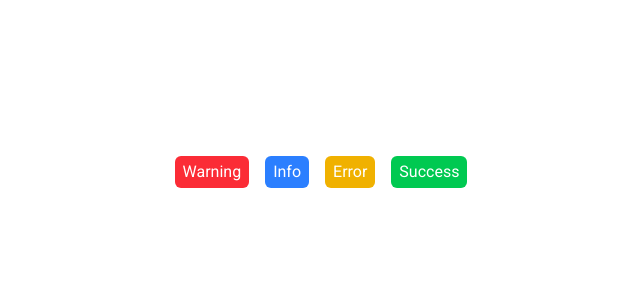
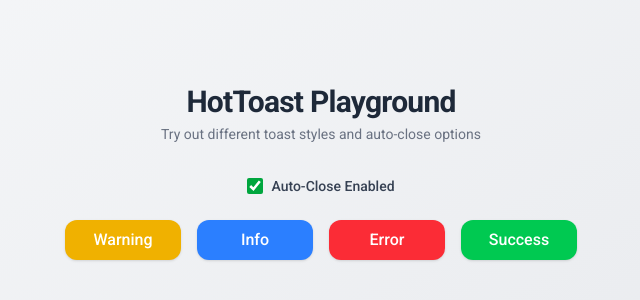
Before and after one commit to ariankheradmand/GSAP-Practice, a Next.js app: page /HotToast in a window 1280 px wide. Shown: the part 228-528 px from the top of the page, without its empty margins (319-959 px from the left). Built offline with nearby package versions, Linux system fonts and the light colour scheme.

Commit message:
finish the HotToast

```diff
--- a/app/HotToast/page.js
+++ b/app/HotToast/page.js
@@ -5,53 +5,76 @@
 
 function Page() {
   const [toast, setToast] = useState(null);
+  const [withTimer, setWithTimer] = useState(true); // ⬅️ checkbox state
 
   const showToast = (type, content) => {
-    // Reset first to cancel the old toast
     setToast(null);
-
-    // Small timeout so React unmounts the old one before mounting new
     setTimeout(() => {
       setToast({ type, content, id: Date.now() });
     }, 50);
   };
 
   return (
-    <div className="w-full h-screen flex items-center justify-center gap-4">
+    <div className="w-full h-screen flex flex-col items-center justify-center bg-gradient-to-br from-gray-50 to-gray-200 px-6">
+      {/* Title */}
+      <div className="text-center mb-8">
+        <h1 className="text-3xl font-bold text-gray-800 tracking-tight">
+          HotToast Playground
+        </h1>
+        <p className="text-gray-500 text-sm mt-1">
+          Try out different toast styles and auto-close options
+        </p>
+      </div>
+
+      {/* Toggle for timer */}
+      <label className="flex items-center gap-2 text-sm font-medium text-gray-700 mb-6">
+        <input
+          type="checkbox"
+          checked={withTimer}
+          onChange={(e) => setWithTimer(e.target.checked)}
+          className="w-4 h-4 accent-green-600 rounded"
+        />
+        <span>{withTimer ? "Auto-Close Enabled" : "Manual Close"}</span>
+      </label>
+
+      {/* Buttons */}
+      <div className="grid grid-cols-2 md:grid-cols-4 gap-4 w-full max-w-lg">
         <button
           onClick={() =>
             showToast("warning", "Careful! Something might go wrong.")
           }
-        className="bg-red-500 px-2 py-1 rounded-md text-white hover:scale-115 transition-all"
+          className="bg-yellow-500 px-4 py-2 rounded-xl text-white font-medium shadow hover:shadow-lg hover:scale-105 transition-all"
         >
           Warning
         </button>
 
         <button
           onClick={() => showToast("info", "Just so you know, this is info.")}
-        className="bg-blue-500 px-2 py-1 rounded-md text-white hover:scale-115 transition-all"
+          className="bg-blue-500 px-4 py-2 rounded-xl text-white font-medium shadow hover:shadow-lg hover:scale-105 transition-all"
         >
           Info
         </button>
 
         <button
           onClick={() => showToast("error", "Oops! Something went wrong.")}
-        className="bg-yellow-500 px-2 py-1 rounded-md text-white hover:scale-115 transition-all"
+          className="bg-red-500 px-4 py-2 rounded-xl text-white font-medium shadow hover:shadow-lg hover:scale-105 transition-all"
         >
           Error
         </button>
 
         <button
           onClick={() => showToast("success", "Your changes were saved!")}
-        className="bg-green-500 px-2 py-1 rounded-md text-white hover:scale-115 transition-all"
+          className="bg-green-500 px-4 py-2 rounded-xl text-white font-medium shadow hover:shadow-lg hover:scale-105 transition-all"
         >
           Success
         </button>
+      </div>
 
+      {/* Toast */}
       {toast && (
         <HotToast
           key={toast.id}
-          timer={true}
+          timer={withTimer} // ⬅️ controlled by checkbox
           type={toast.type}
           content={toast.content}
           onClose={() => setToast(null)}
--- a/components/HotToast.js
+++ b/components/HotToast.js
@@ -49,7 +49,7 @@
   const [active, setActive] = useState(true);
   const toastRef = useRef(null);
 
-  // Your original animations stay intact
+
   useGSAP(() => {
     if (active) {
       gsap.fromTo(
```
Lines whose indentation alone changed are shown as unchanged.
